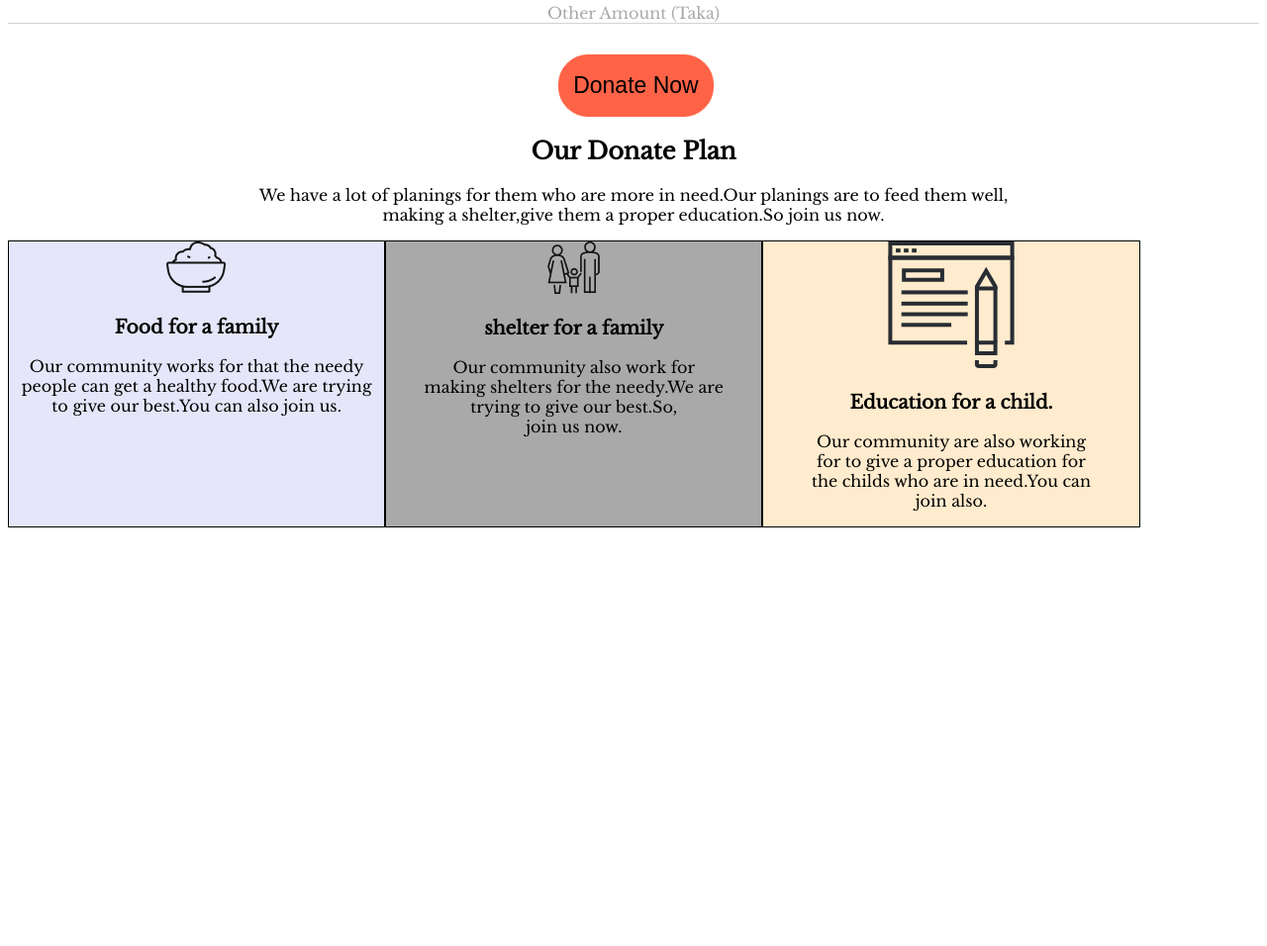
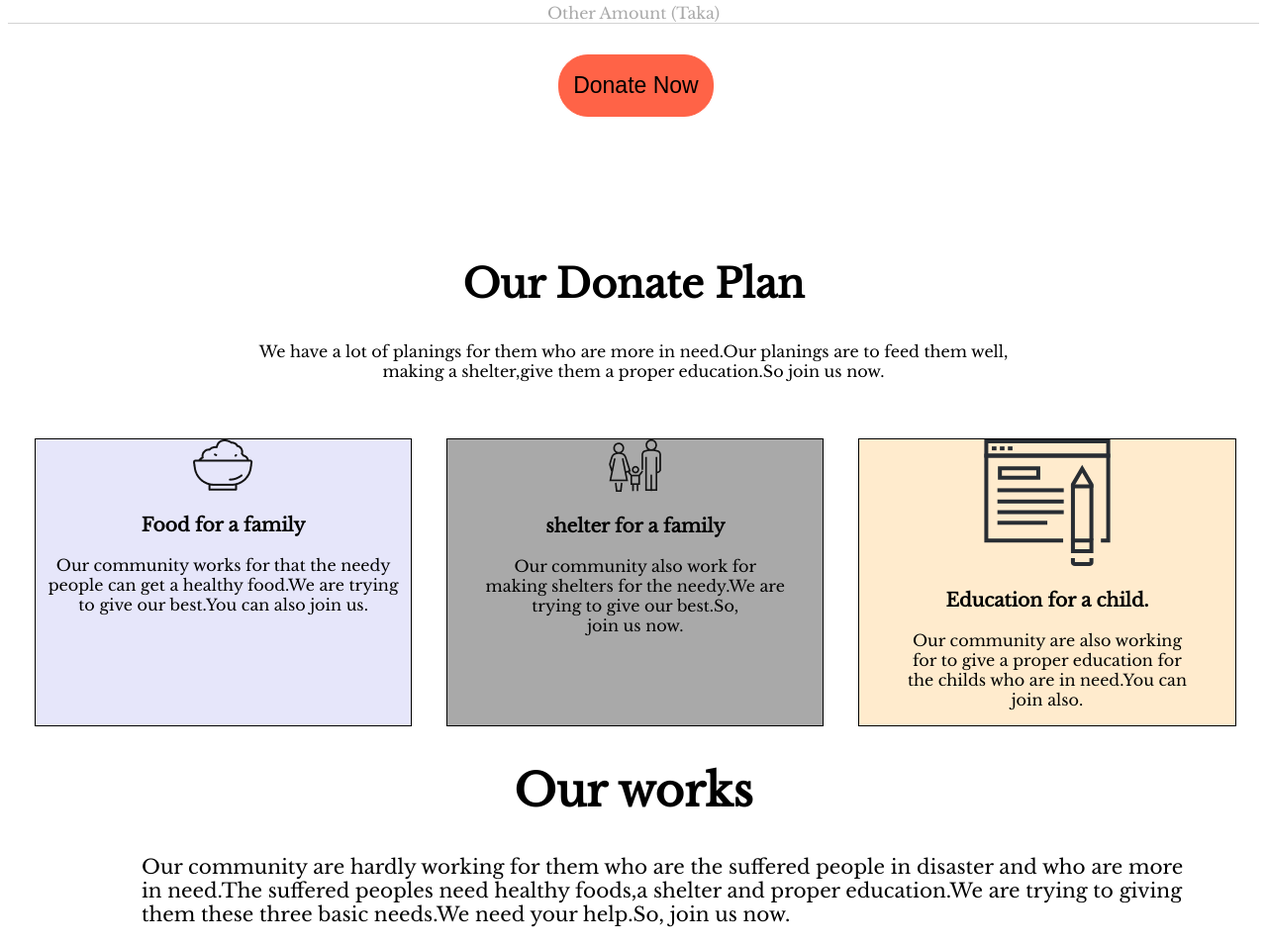
Before and after one commit to MdImran-Hossen-Jahid/donate-today, a plain HTML site: page index.html in a window 1280 px wide. Shown: the part 1050-2006 px from the top of the page at 99% size. Before the commit the page ends 1591 px from the top, so only its background shows below. Drawn offline with nearby package versions, Linux system fonts and the light colour scheme.

Commit message:
code added

```diff
--- a/index.html
+++ b/index.html
@@ -71,6 +71,16 @@
             </div>
         </div>
     </section>
+    <section class="works-and-goal">
+        <h1>Our works</h1>
+        <p class="about-community">Our community are hardly working for them who are the suffered people in disaster and
+            who are more
+            <br>
+            in need.The suffered peoples need healthy foods,a shelter and proper education.We are trying to giving
+            <br>
+            them these three basic needs.We need your help.So, join us now.
+        </p>
+    </section>
 </body>
 
 </html>
--- a/style.css
+++ b/style.css
@@ -104,27 +104,49 @@ body {
 
 .planing {
     display: flex;
+    margin-top: 58px;
 }
 
 .donate-paln {
     text-align: center;
+    margin-top: 144px;
+}
+
+.donate-paln h1 {
+    font-size: 40px;
 }
 
 .food-item {
     border: 1px solid;
     background-color: lavender;
     width: 30%;
+    margin-right: 35px;
+    margin-left: 27px;
 }
 
 .shelter-item {
     border: 1px solid;
     background-color: darkgray;
     width: 30%;
+    margin-right: 35px;
 }
 
 .education-item {
     border: 1px solid;
     background-color: blanchedalmond;
-
     width: 30%;
 }
+
+.works-and-goal {
+    text-align: center;
+}
+
+.works-and-goal h1 {
+    font-size: 45px;
+}
+
+.about-community {
+    font-size: 20px;
+    text-align: initial;
+    margin-left: 135px;
+}
```
Also changed, not shown: images/education.jpg (added), images/our works.jpg (added), images/our's goal.jpg (added), images/shelter.jpg (added).
